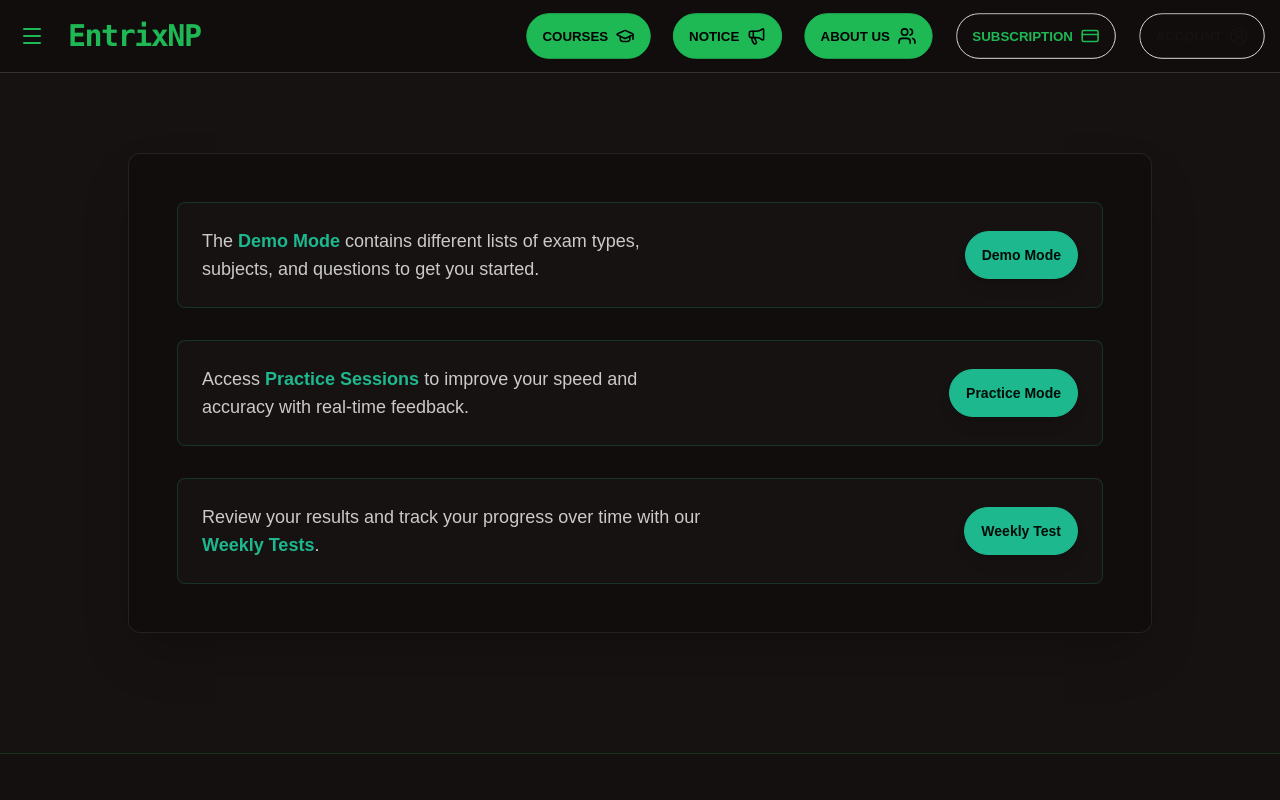
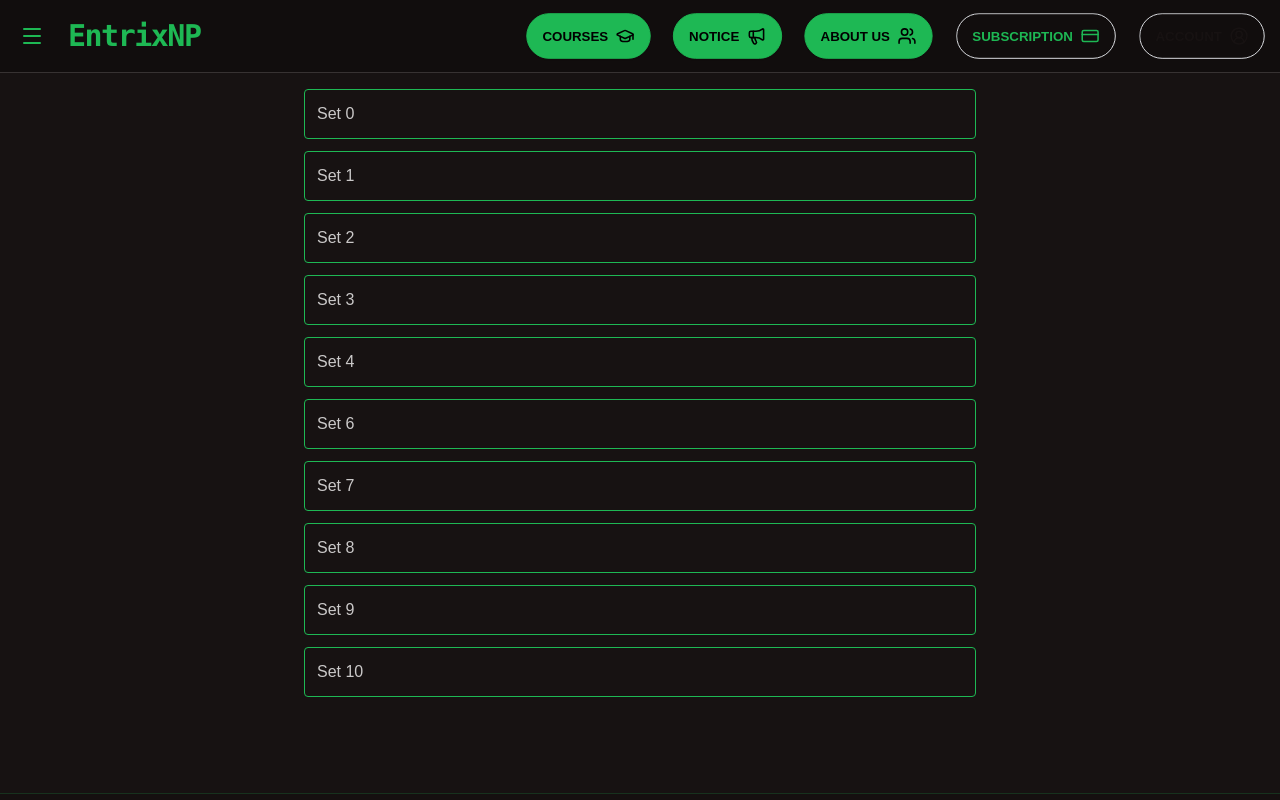
Before and after one commit to Jeevan446/exam_prep, a React (Vite) app in the folder Frontend/: page /practice/examtype/1 in a window 1280 px wide. Before the commit this address led to /. Shown: the top 800 px of the page. Built offline with nearby package versions, Linux system fonts and the light colour scheme.

Commit message:
fix(router):dyanmic route added for practice mode

```diff
--- a/Frontend/src/App.jsx
+++ b/Frontend/src/App.jsx
@@ -62,8 +62,8 @@ function App() {
 
         {/* FOR PRACTICE MODE */}
         <Route path="/practice/examtype" element={<PracticeExamTypePage />} />
-        <Route path="/practice/set" element={<SetPage />} />
-        <Route path="/practice/set/setpaper" element={<SetPaperpage />} />
+        <Route path="/practice/examtype/:examtype" element={<SetPage />} />
+        <Route path="/practice/set/:id" element={<SetPaperpage />} />
 
       {/* For Profile Page */}
         <Route path="/profile" element={< Profilepage/>} />
--- a/Frontend/src/pages/practice_mode/PracticeExamTypePage.jsx
+++ b/Frontend/src/pages/practice_mode/PracticeExamTypePage.jsx
@@ -59,7 +59,7 @@ function ExamTypePage({ isOpen, setIsOpen }) {
 
               </div>
 
-              <Link to="/practice/set" state={{ examType: item.name }} >
+              <Link to={`/practice/examtype/${item.name}`} state={{ examType: item.name }} >
                 <button className="btn btn-secondary shadow-lg text-xs md:text-sm lg:text-xl">
                   {item.name}
                 </button>
--- a/Frontend/src/pages/practice_mode/SetPage.jsx
+++ b/Frontend/src/pages/practice_mode/SetPage.jsx
@@ -19,9 +19,9 @@ const SetPage = () => {
 
 
         <main className="flex-1 p-4 flex justify-center">
-          <div className="w-full max-w-2xl space-y-3" onClick={()=>navigate("/practice/set/setpaper")}>
+          <div className="w-full max-w-2xl space-y-3">
             {[0,1,2,3,4,6,7,8,9,10].map((index) => (
-              <div
+              <div onClick={()=> navigate(`/practice/set/${index}`)}
                 key={index}
                 className="border border-primary p-3 rounded cursor-pointer
                            hover:bg-primary/40 transition-all"
```
